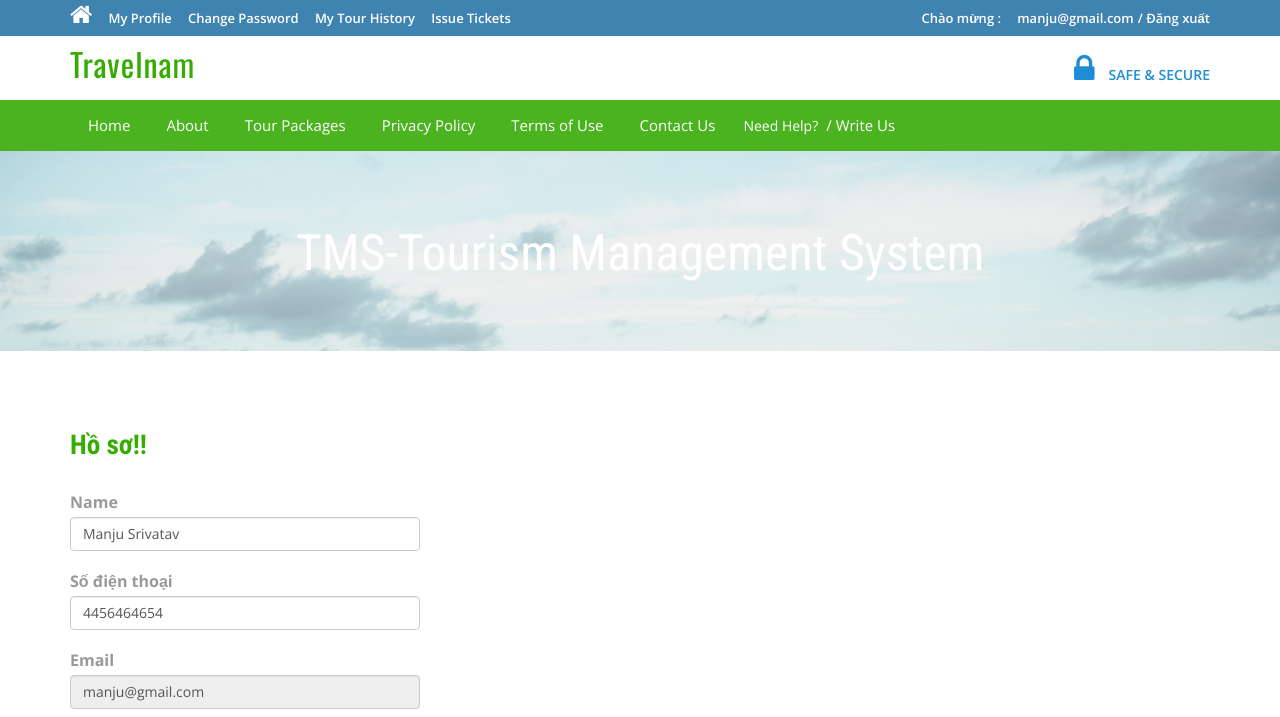
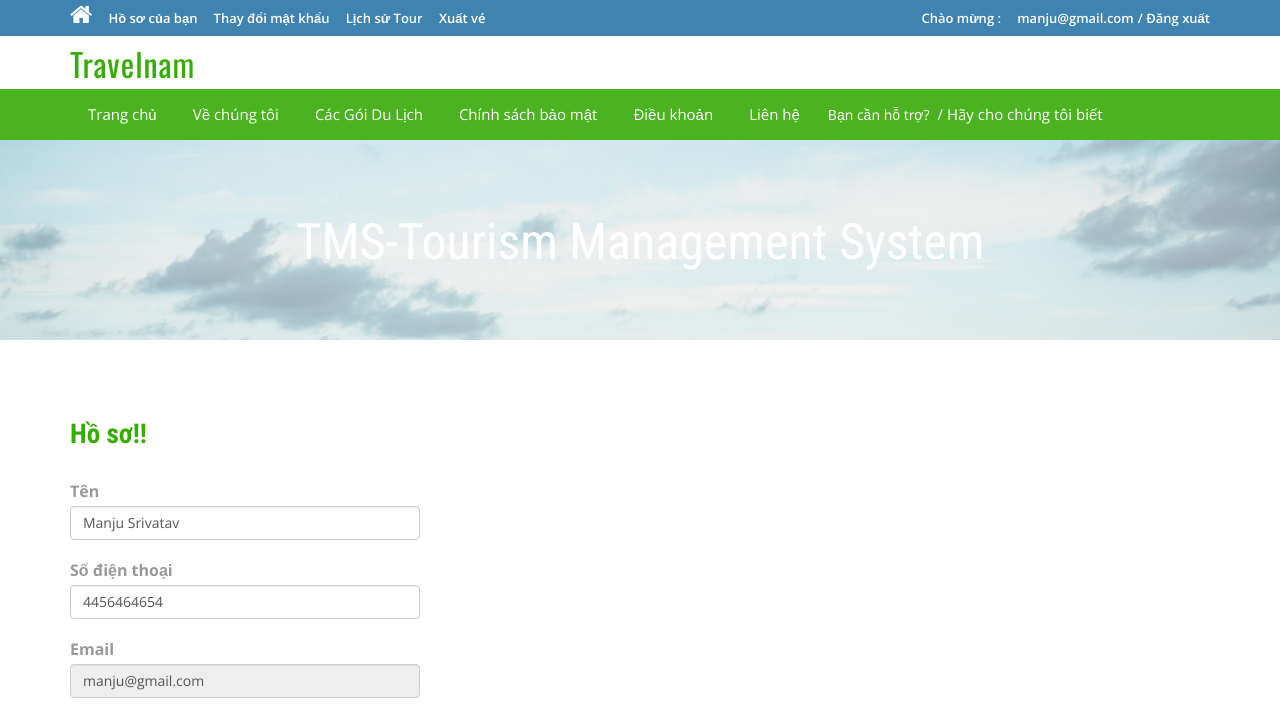
Before and after one commit to thihong2000/dulich, a PHP site: page /profile.php in a window 1280 px wide. Shown: the top 717 px of the page. Run offline with PHP 8.4, Linux system fonts and the light colour scheme; a user stored in the database is signed in; data comes from the database, SQL or seed files in the repository; data that the repository does not hold is empty.

```diff
--- a/tms/tms/includes/header.php
+++ b/tms/tms/includes/header.php
@@ -4,10 +4,10 @@
 	<div class="container">
 		<ul class="tp-hd-lft wow fadeInLeft animated" data-wow-delay=".5s">
 			<li class="hm"><a href="index.html"><i class="fa fa-home"></i></a></li>
-			<li class="prnt"><a href="profile.php">My Profile</a></li>
-				<li class="prnt"><a href="change-password.php">Change Password</a></li>
-			<li class="prnt"><a href="tour-history.php">My Tour History</a></li>
-			<li class="prnt"><a href="issuetickets.php">Issue Tickets</a></li>
+			<li class="prnt"><a href="profile.php">Hồ sơ của bạn</a></li>
+				<li class="prnt"><a href="change-password.php">Thay đổi mật khẩu</a></li>
+			<li class="prnt"><a href="tour-history.php">Lịch sử Tour</a></li>
+			<li class="prnt"><a href="issuetickets.php">Xuất vé</a></li>
 		</ul>
 		<ul class="tp-hd-rgt wow fadeInRight animated" data-wow-delay=".5s">
 			<li class="tol">Chào mừng :</li>
@@ -40,11 +40,6 @@
 			<a href="index.php"> <span>Travelnam</span></a>
 		</div>
 
-		<div class="lock fadeInDown animated" data-wow-delay=".5s">
-			<li><i class="fa fa-lock"></i></li>
-            <li><div class="securetxt">SAFE &amp; SECURE </div></li>
-			<div class="clearfix"></div>
-		</div>
 		<div class="clearfix"></div>
 	</div>
 </div>
@@ -67,15 +62,15 @@
 				<div class="collapse navbar-collapse nav-wil" id="bs-example-navbar-collapse-1">
 					<nav class="cl-effect-1">
 						<ul class="nav navbar-nav">
-							<li><a href="index.php">Home</a></li>
-							<li><a href="page.php?type=aboutus">About</a></li>
-								<li><a href="package-list.php">Tour Packages</a></li>
-								<li><a href="page.php?type=privacy">Privacy Policy</a></li>
-								<li><a href="page.php?type=terms">Terms of Use</a></li>
-								<li><a href="page.php?type=contact">Contact Us</a></li>
+							<li><a href="index.php">Trang chủ</a></li>
+							<li><a href="page.php?type=aboutus">Về chúng tôi</a></li>
+								<li><a href="package-list.php">Các Gói Du Lịch</a></li>
+								<li><a href="page.php?type=privacy">Chính sách bảo mật</a></li>
+								<li><a href="page.php?type=terms">Điều khoản</a></li>
+								<li><a href="page.php?type=contact">Liên hệ</a></li>
 								<?php if($_SESSION['login'])
 {?>
-								<li>Need Help?<a href="#" data-toggle="modal" data-target="#myModal3"> / Write Us </a>  </li>
+								<li>Bạn cần hỗ trợ?<a href="#" data-toggle="modal" data-target="#myModal3"> / Hãy cho chúng tôi biết </a>  </li>
 								<?php } else { ?>
 								<li><a href="enquiry.php"> Enquiry </a>  </li>
 								<?php } ?>
--- a/tms/tms/profile.php
+++ b/tms/tms/profile.php
@@ -99,7 +99,7 @@ foreach($results as $result)
 
 	<p style="width: 350px;">
 
-			<b>Name</b>  <input type="text" name="name" value="<?php echo htmlentities($result->FullName);?>" class="form-control" id="name" required="">
+			<b>Tên</b>  <input type="text" name="name" value="<?php echo htmlentities($result->FullName);?>" class="form-control" id="name" required="">
 	</p>
 
 <p style="width: 350px;">
```
